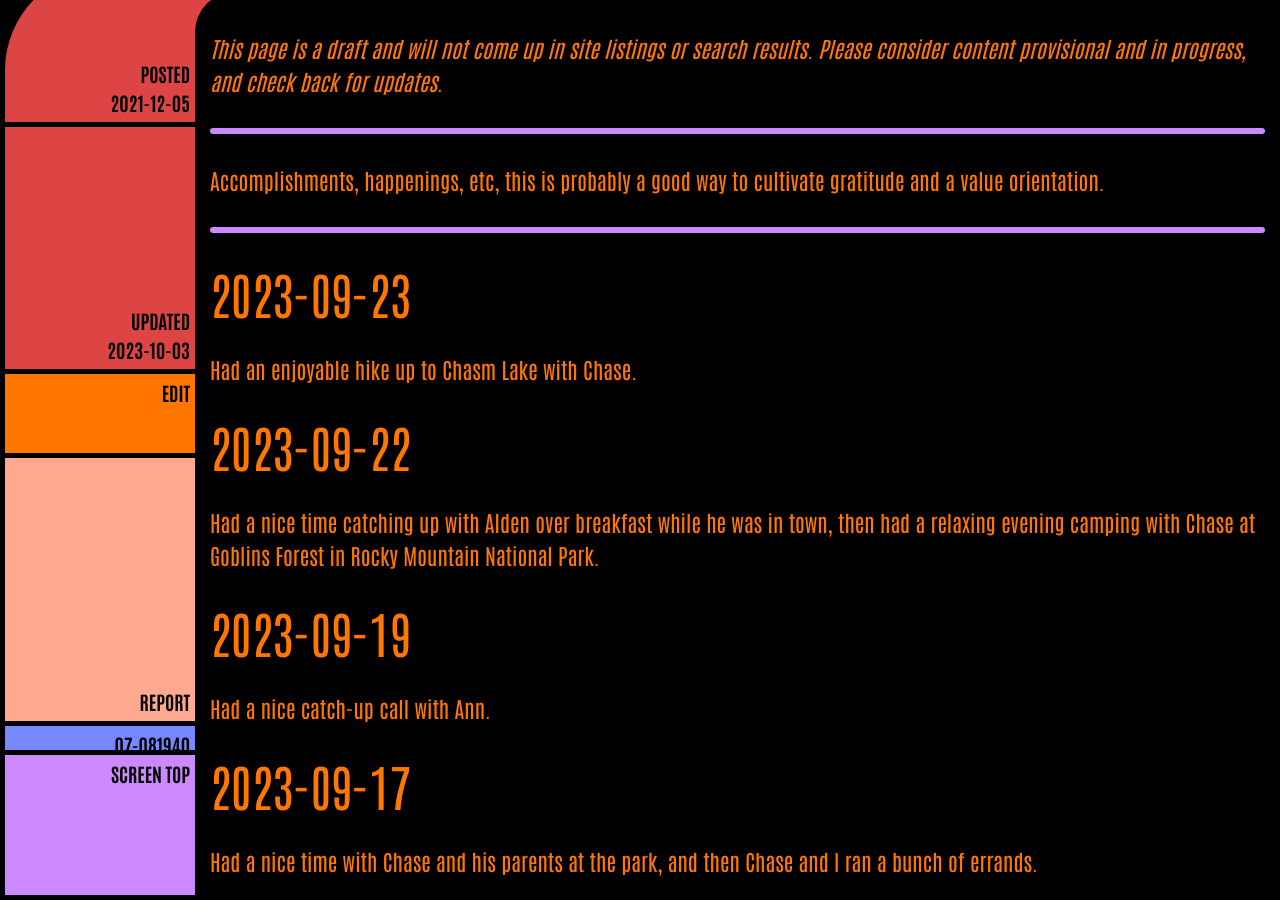
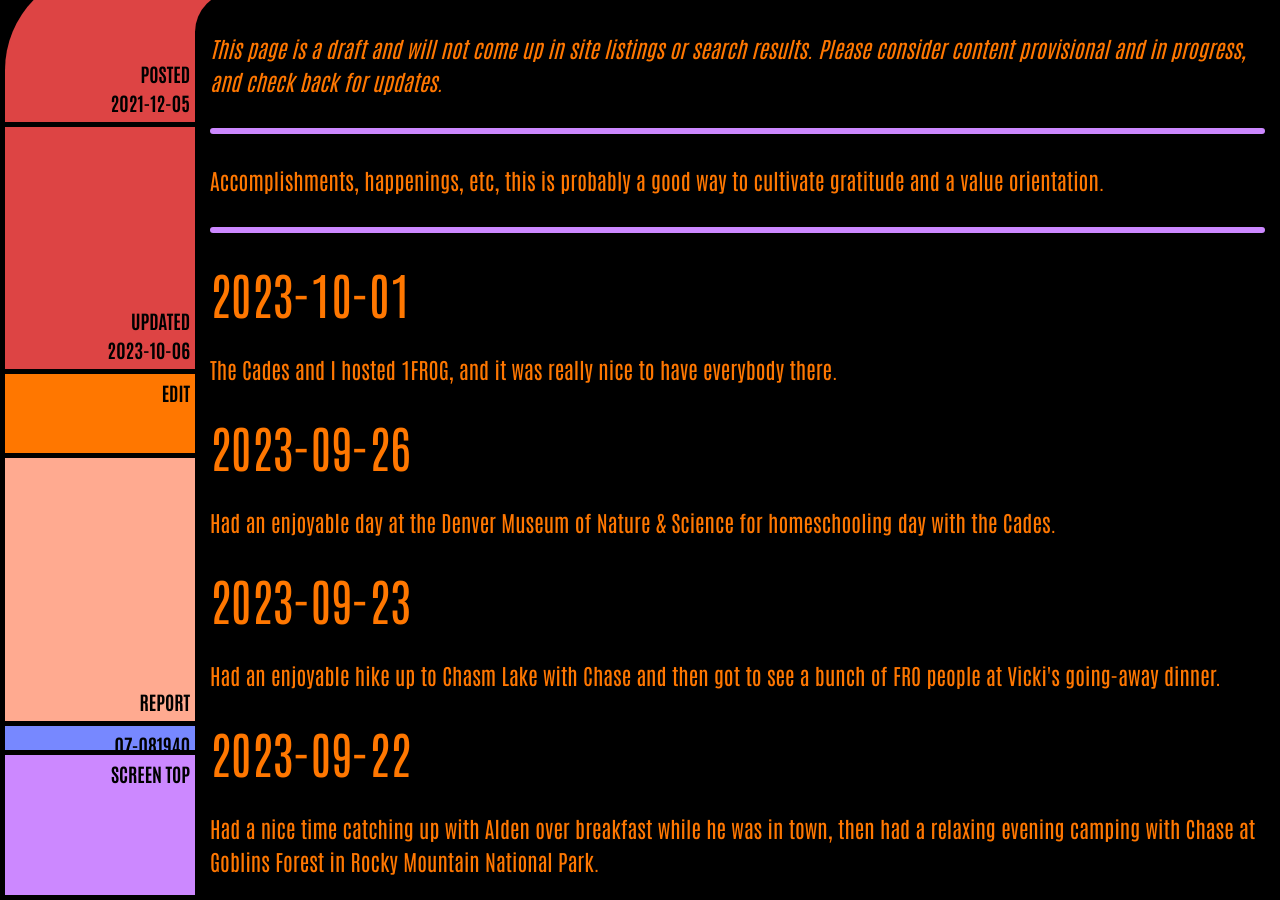
Before and after one commit to ArthurZey/arthurzey.github.io, a Jekyll site: the page built from _pages/one-good-thing.md, in a window 1280 px wide and 900 px high, scrolled down 333 px. Built offline with Jekyll 4.4.1, drawn with Linux system fonts in a browser that asks for light colours.

Commit message:
added 2023-10-01

```diff
--- a/_pages/one-good-thing.md
+++ b/_pages/one-good-thing.md
@@ -2,15 +2,21 @@
 title: One Good Thing
 description: "Accomplishments, happenings, etc, this is probably a good way to cultivate gratitude and a value orientation."
 date: "2021-12-05"
-last_modified_at: "2023-10-03T11:45:06+00:00"
+last_modified_at: "2023-10-06T10:33:17+00:00"
 tags:
   - happenings
   - draft
 sitemap: false
 ---
 
+## 2023-10-01
+The Cades and I hosted 1FROG, and it was really nice to have everybody there.
+
+## 2023-09-26
+Had an enjoyable day at the Denver Museum of Nature & Science for homeschooling day with the Cades.
+
 ## 2023-09-23
-Had an enjoyable hike up to Chasm Lake with Chase.
+Had an enjoyable hike up to Chasm Lake with Chase and then got to see a bunch of FRO people at Vicki's going-away dinner.
 
 ## 2023-09-22
 Had a nice time catching up with Alden over breakfast while he was in town, then had a relaxing evening camping with Chase at Goblins Forest in Rocky Mountain National Park.
```
